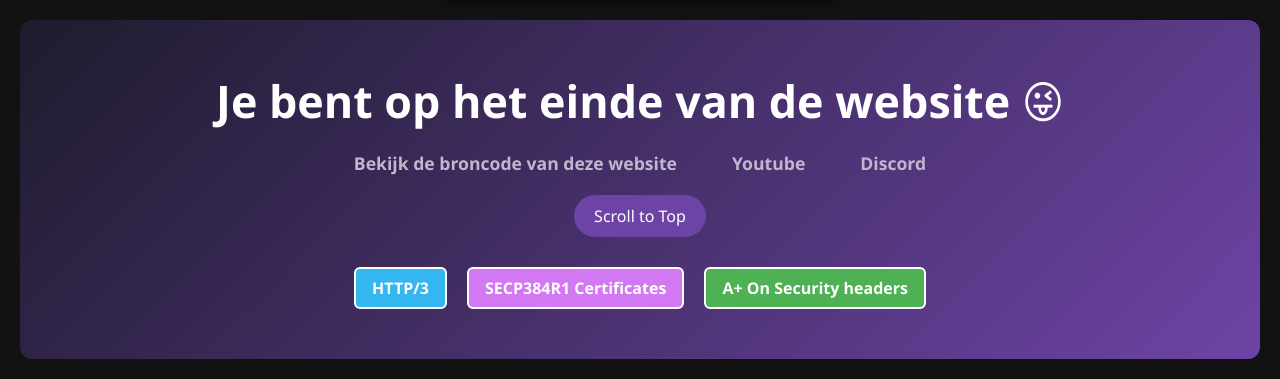
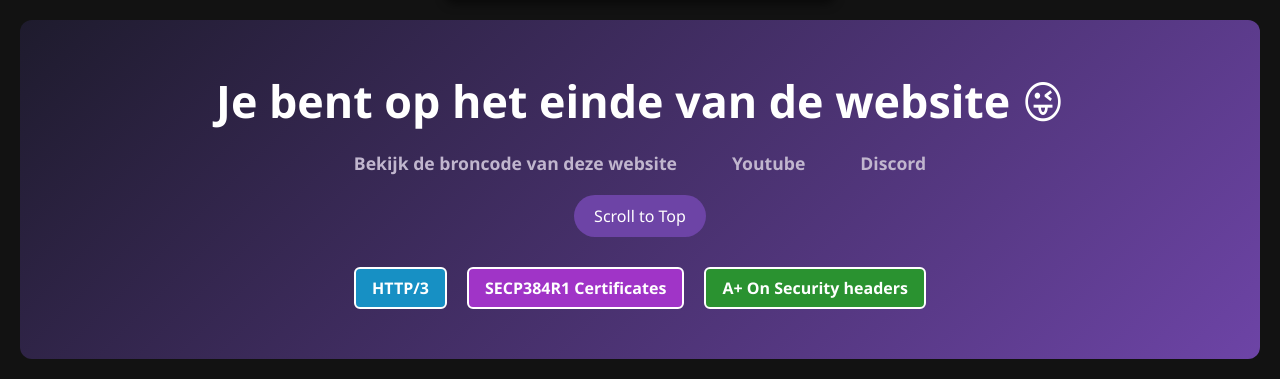
Before and after one commit to K03n-Fr3d19/koenfred19.nl, a plain HTML site: page index.html in a window 1280 px wide. Shown: the part 3284-3663 px from the top of the page. Drawn offline with Linux system fonts and the light colour scheme.

Commit message:
Update styles.css
Changed the colours of the baged

```diff
--- a/styles.css
+++ b/styles.css
@@ -581,17 +581,17 @@ html {
 }
 
 .badge.http3 {
-    background-color: #34b7f1; /* HTTP/3 color */
+    background-color: #1790c4; /* HTTP/3 color */
     border-color: #fff;
 }
 
 .badge.p384 {
-    background-color: #d178f2; /* P384 color */
+    background-color: #a034c7; /* P384 color */
     border-color: #fff;
 }
 
 .badge.security-headers {
-    background-color: #4eb153; /* P384 color */
+    background-color: #2a9230; /* P384 color */
     border-color: #fff;
 }
 
```
